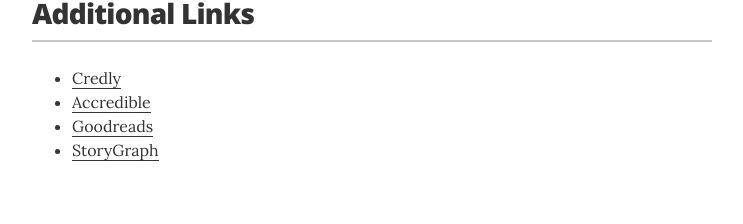
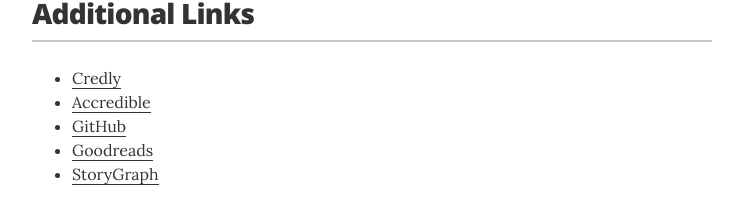
Before and after one commit to deekayen/dkn.github.io, a Jekyll site: the page built from index.html, in a window 1280 px wide and 900 px high, scrolled down 6923 px. Shown: the part 666-890 px from the top of the window, without its empty margins (268-1011 px from the left). Built offline with Jekyll 4.4.1, drawn with Linux system fonts in a browser that asks for light colours; nearby versions of some CDN libraries.

Commit message:
Add github link

```diff
--- a/_data/links.yml
+++ b/_data/links.yml
@@ -3,6 +3,8 @@
   description: Credly
 - url: "https://www.credential.net/profile/deekayen"
   description: Accredible
+- url: "https://github.com/deekayen"
+  description: GitHub
 - url: "https://www.goodreads.com/deekayen"
   description: Goodreads
 - url: "https://app.thestorygraph.com/profile/deekayen"
```
